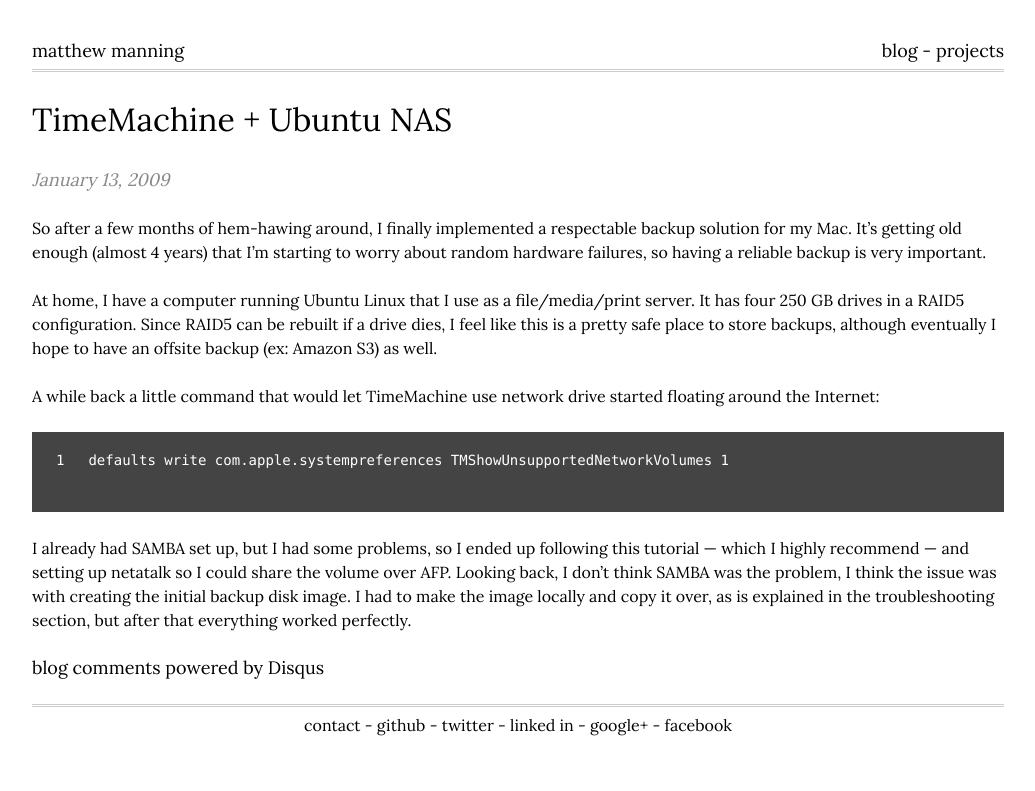
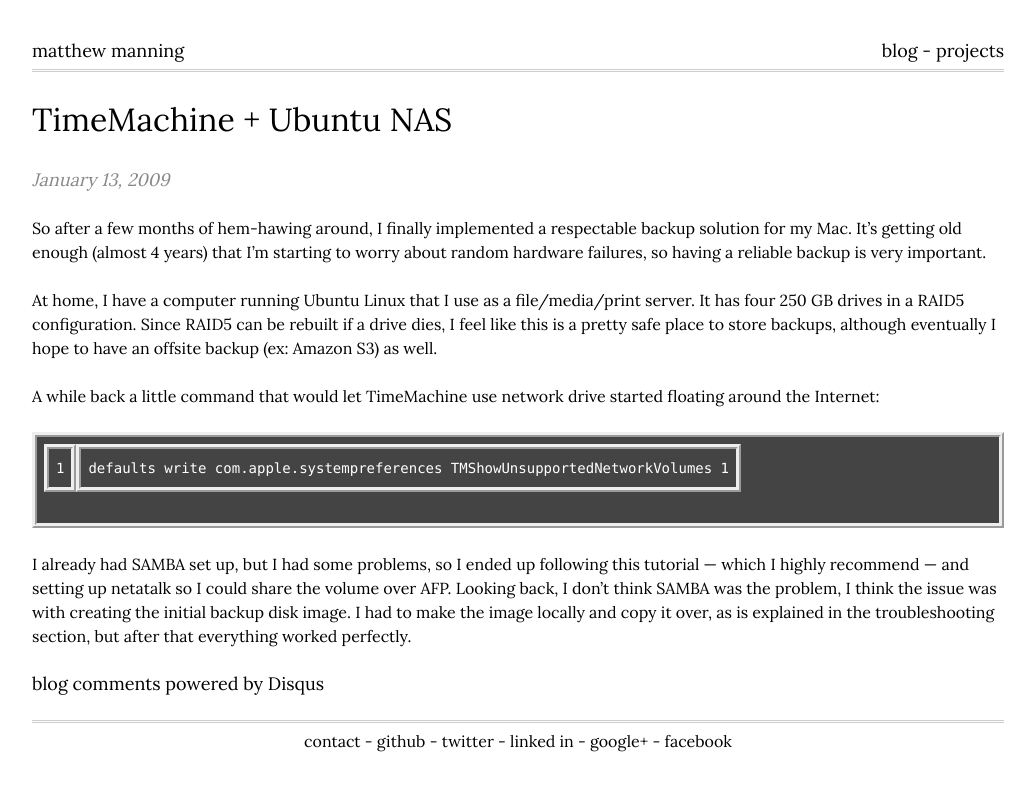
Before and after one commit to mattmanning/mattmanning.github.com, a Jekyll site: the page built from _posts/2009-01-13-TimeMachine-Ubuntu-NAS.md, in a window 1280 px wide. Shown: the top 791 px of the page, without its empty margins (122-1157 px from the left). Built offline with Jekyll 4.4.1, drawn with Linux system fonts in a browser that asks for light colours; Markdown is read by kramdown in place of the engine named in the settings; comment, search, counter and statistics services are not loaded.

Commit message:
Restyle pre sections.

```diff
--- a/css/screen.css
+++ b/css/screen.css
@@ -151,13 +151,14 @@
 }
 
 pre {
-  padding: 8px 12px 8px 12px;
+  padding: 7px;
   background-color: #444;
   color: white;
   font-family: Monaco, monospace;
   font-size: 14px;
   margin-bottom: 24px;
   overflow-x: auto;
+  border: 5px ridge;
 }
 
 article footer {
```
